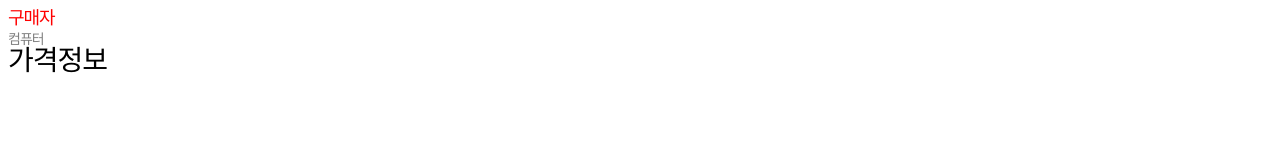
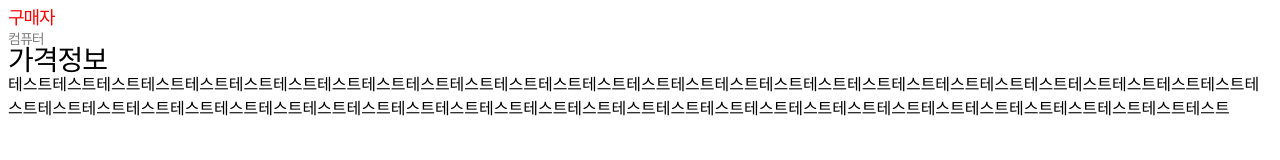
Before and after one commit to leetaesu/Reference, a plain HTML site: page project/index.html in a window 1280 px wide. Drawn offline with Linux system fonts and the light colour scheme.

Commit message:
@뭐 수정했따~

```diff
--- a/project/index.html
+++ b/project/index.html
@@ -12,5 +12,7 @@
 			<div class="computer">컴퓨터</div>
 		</div>
 	</div>
+
+	<div class="box1">테스트테스트테스트테스트테스트테스트테스트테스트테스트테스트테스트테스트테스트테스트테스트테스트테스트테스트테스트테스트테스트테스트테스트테스트테스트테스트테스트테스트테스트테스트테스트테스트테스트테스트테스트테스트테스트테스트테스트테스트테스트테스트테스트테스트테스트테스트테스트테스트테스트테스트테스트테스트테스트테스트테스트테스트</div>
 </body>
 </html>
```
